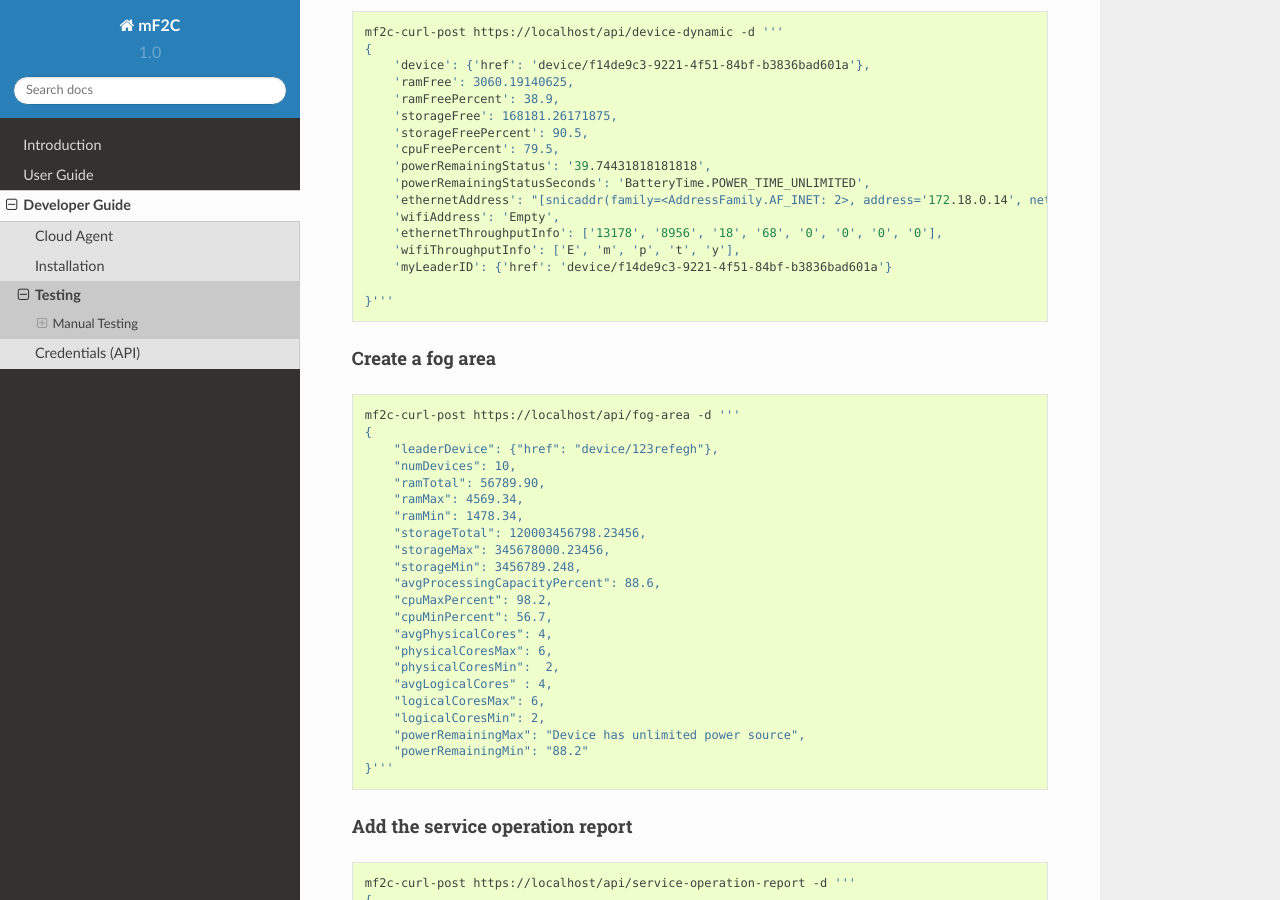
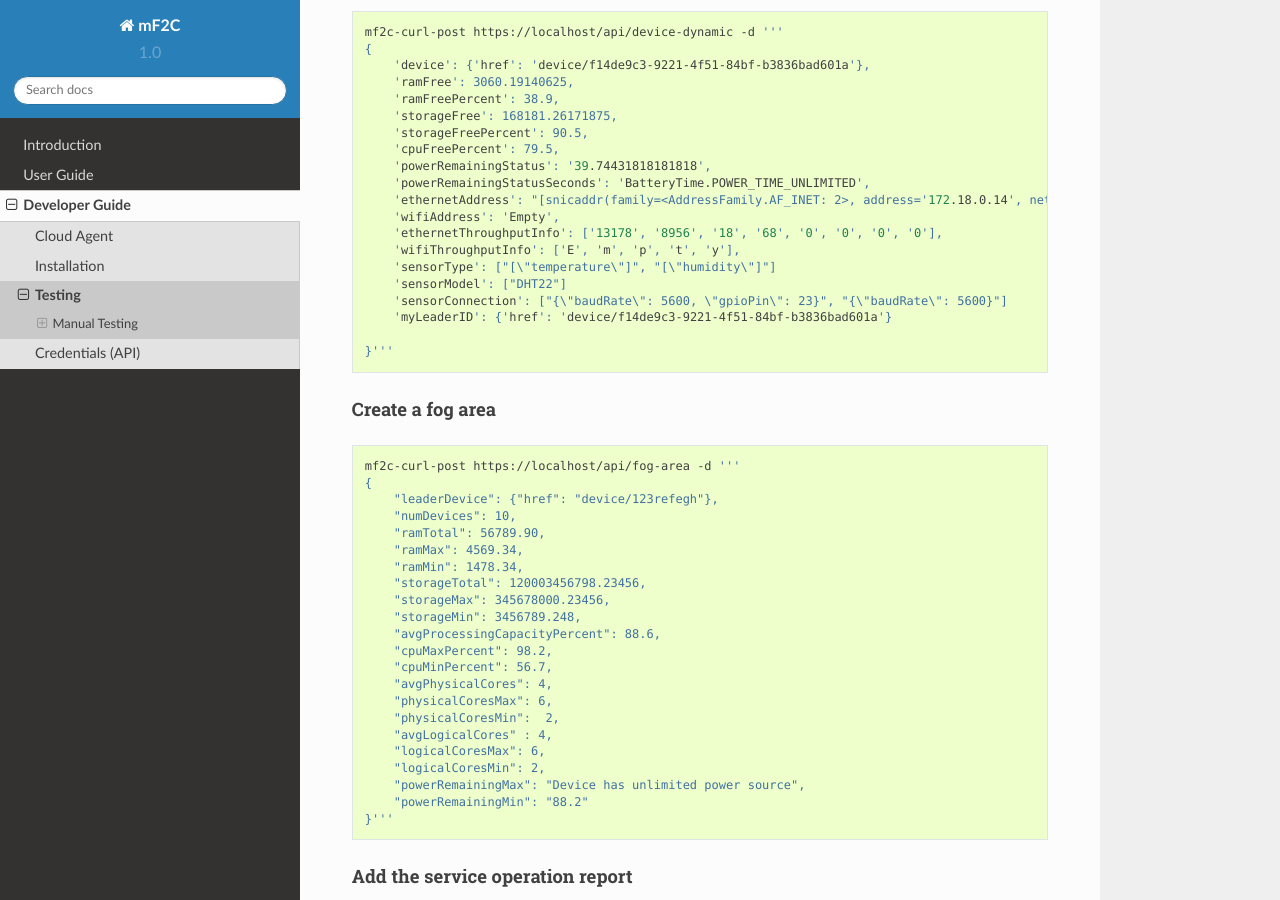
Before and after one commit to mF2C/Documentation, a Sphinx documentation site: the page built from documentation/developer_guide/testing.rst, in a window 1280 px wide and 900 px high, scrolled down 5025 px. Built offline with Sphinx 7.4.7 and the Read the Docs theme 2.0.0, drawn with Linux system fonts in a browser that asks for light colours.

Commit message:
Updated the `sensorType`, `sensorModel`, and `sensorConnection` information

```diff
--- a/documentation/developer_guide/testing.rst
+++ b/documentation/developer_guide/testing.rst
@@ -302,6 +302,9 @@ Add the device-dynamic info
         'wifiAddress': 'Empty',
         'ethernetThroughputInfo': ['13178', '8956', '18', '68', '0', '0', '0', '0'],
         'wifiThroughputInfo': ['E', 'm', 'p', 't', 'y'],
+        'sensorType': ["[\"temperature\"]", "[\"humidity\"]"]
+        'sensorModel': ["DHT22"]
+        'sensorConnection': ["{\"baudRate\": 5600, \"gpioPin\": 23}", "{\"baudRate\": 5600}"]
         'myLeaderID': {'href': 'device/f14de9c3-9221-4f51-84bf-b3836bad601a'}
 
     }'''
```
